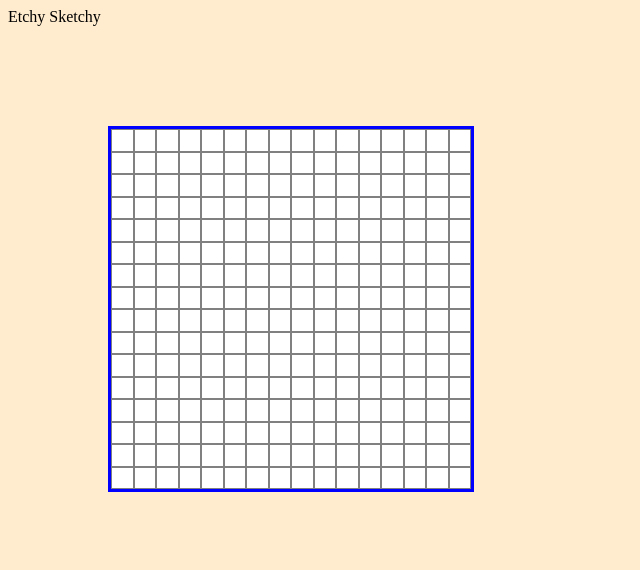
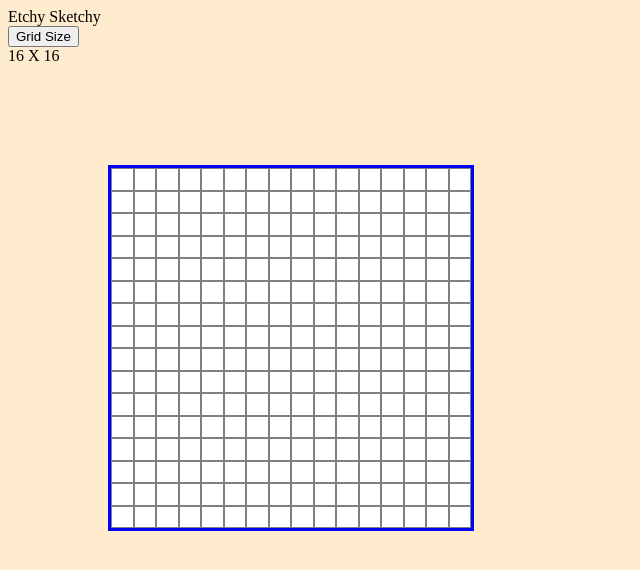
Before and after one commit to kurniadikevin/Etchy-Sketchy, a plain HTML site: page index.html in a window 1280 px wide. Shown: the whole page, without its empty margins (0-640 px from the left). Drawn offline with Linux system fonts and the light colour scheme.

Commit message:
resize done colur undo, need max 100 by 100

```diff
--- a/index.html
+++ b/index.html
@@ -10,6 +10,9 @@
 </head>
 
 <body>
+    <br>
+    <button onclick = "inputGrid()">Grid Size</button>
+    <div class= "gridSize"></div>
     <div class = "container">
 
     </div>
--- a/script.js
+++ b/script.js
@@ -1,7 +1,44 @@
-let container = document.querySelector('.container');
+// make grid and eventListener
+function makeGrid(input){
+        let container = document.querySelector('.container');
+        container.style.gridTemplateColumns =   `repeat( ${input}, auto)`
+        container.style.gridTemplateRows =   `repeat( ${input}, auto)`
+        for (let i = 0; i < input * input; i++){
+            const grid = document.createElement('div');
+            grid.classList.add('grid');
+            container.appendChild(grid);
+        }
 
- for (let i = 0; i < 256; i++){
-    const grid = document.createElement('div');
-    grid.classList.add('grid');
-    container.appendChild(grid);
+        const gridAll = document.querySelectorAll ('.grid');
+
+        for (i=0; i < gridAll.length; i++){
+            gridAll[i].addEventListener('mouseover',function(object){
+                object.target.style.backgroundColor = "black";
+            })
+            };
+};
+
+document.querySelector('.gridSize').innerHTML = "16 X 16"
+makeGrid(16);
+
+//button function
+const inputGrid = function(){
+
+    input = prompt ("Enter Grid Size","16");
+    if (prompt != null  ){
+        const gridAll = document.querySelectorAll ('.grid');
+        for (i=0; i < gridAll.length; i++){
+            gridAll[i].remove();
+        }
+        document.querySelector('.gridSize').innerHTML =
+        input + "x" + input;
+
+       makeGrid(input);
+    }
 }
+
+
+
+
+// make default grid change to new grid
+// reset grid everytime input update
--- a/style.css
+++ b/style.css
@@ -9,12 +9,17 @@ body{
     border: 3px solid blue;
     display: grid;
     margin: 100px;
-    grid-template-columns: auto auto auto auto auto auto auto auto auto auto auto auto auto auto auto auto;
+    /*grid-template-columns: auto auto auto auto auto auto auto auto auto auto auto auto auto auto auto auto;*/
 }
 
 .grid{
+
     background-color: white;
     border: 1px solid gray;
-    padding: 10px 10px;
+    padding:0%;
 
 }
+
+.grid:hover {
+    background-color: black;
+}
```
